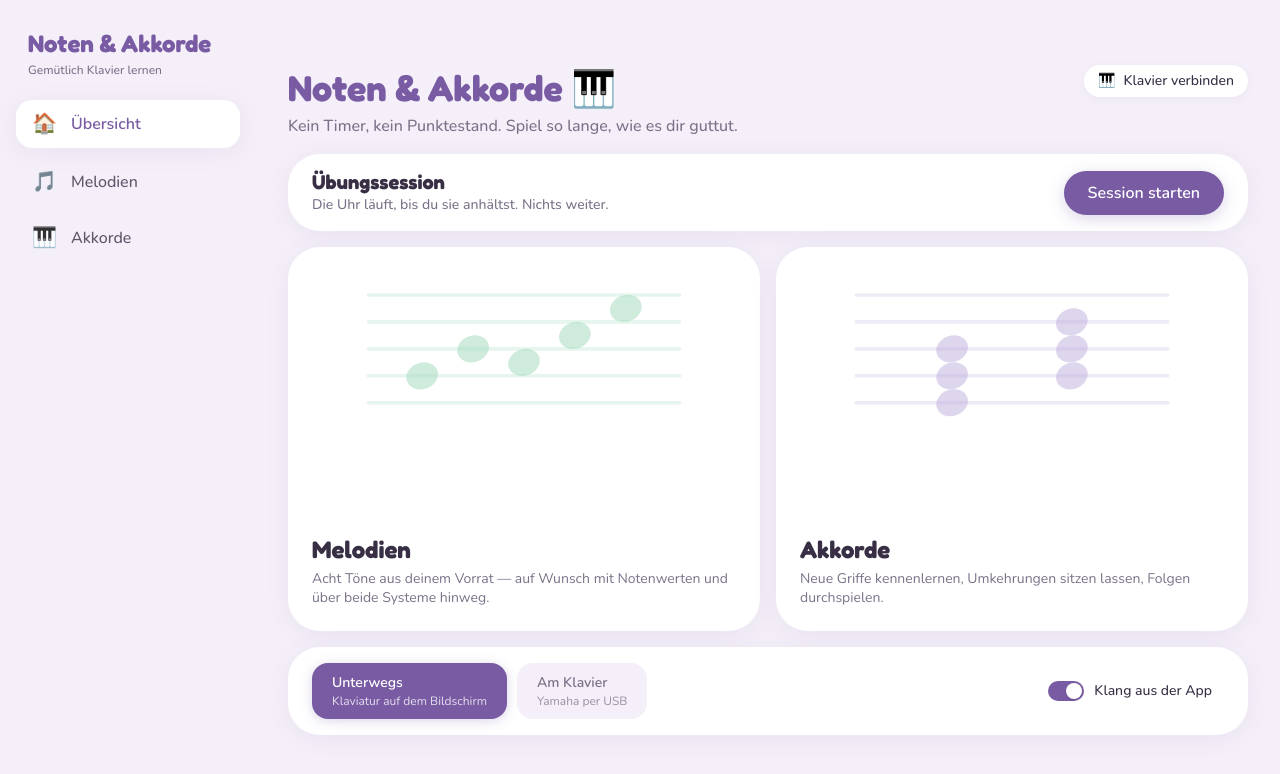
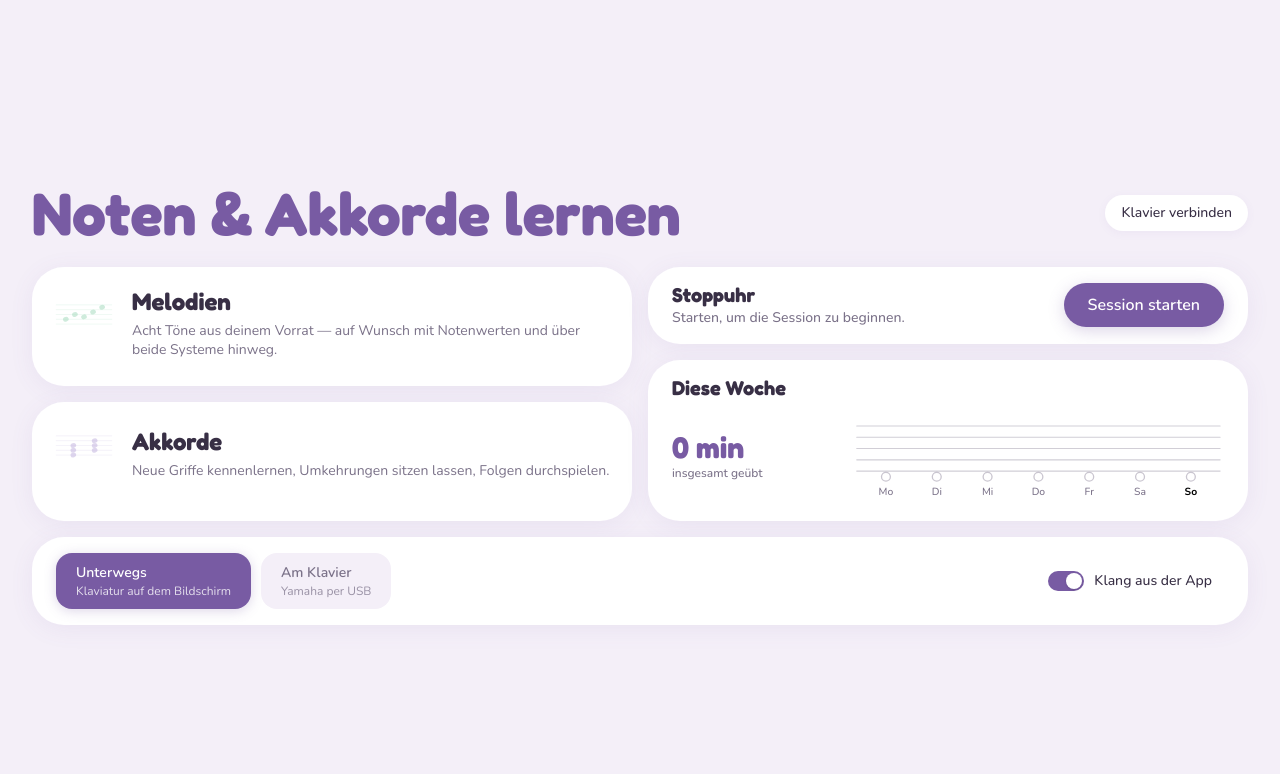
Before and after one commit to SleyAI/Piano-Noten-Lesen, a Next.js app: page / in a window 1280 px wide. Shown: the top 774 px of the page. Built offline with nearby package versions, Linux system fonts and the light colour scheme.

Commit message:
Add new design

```diff
--- a/app/layout.tsx
+++ b/app/layout.tsx
@@ -2,7 +2,6 @@ import type { Metadata, Viewport } from "next";
 import { Fredoka, Nunito } from "next/font/google";
 import "./globals.css";
 import { Wachhalter } from "@/components/ui/Wachhalter";
-import { Sidebar } from "@/components/ui/Sidebar";
 
 const nunito = Nunito({
   variable: "--font-nunito",
@@ -35,12 +34,9 @@ export const viewport: Viewport = {
 export default function RootLayout({ children }: LayoutProps<"/">) {
   return (
     <html lang="de" className={`${nunito.variable} ${fredoka.variable} h-full antialiased`}>
-      <body className="keine-auswahl flex h-full overflow-hidden bg-papier text-tinte">
+      <body className="keine-auswahl h-full overflow-hidden bg-papier text-tinte">
         <Wachhalter />
-        <Sidebar />
-        <div className="flex-1 h-full min-w-0 overflow-hidden flex flex-col">
-          {children}
-        </div>
+        {children}
       </body>
     </html>
   );
--- a/app/page.tsx
+++ b/app/page.tsx
@@ -4,6 +4,7 @@ import { SpielweiseWahl } from "@/components/ui/SpielweiseWahl";
 import { KniffligeStellen } from "@/components/ui/KniffligeStellen";
 import { Modusbild } from "@/components/ui/Modusbild";
 import { Karte } from "@/components/ui/Karte";
+import { WochenKarte } from "@/components/ui/Startkarten";
 
 const MODI = [
   {
@@ -23,43 +24,50 @@ const MODI = [
 ];
 
 /**
- * Die Startseite fokussiert sich ganz auf die Session, die beiden
- * Übungsmodi (Melodien & Akkorde) sowie die Einstellungen.
+ * Startseite:
+ * Links: kompakte Modi-Kacheln für „Melodien“ und „Akkorde“
+ * Rechts: Stoppuhr (Session starten) und Wochenstatistik auf Notenlinien
+ * Unten: Knifflige Stellen & Einstellungen
  */
 export default function Startseite() {
   return (
     <main className="flex h-full flex-col justify-center-safe gap-4 overflow-y-auto px-8 py-6">
-      <header className="flex shrink-0 items-start justify-between gap-4">
-        <div>
-          <h1 className="font-titel text-4xl leading-tight font-bold text-[#785BA3]">
-            Noten &amp; Akkorde 🎹
+      <header className="flex shrink-0 items-center justify-between gap-4">
+        <h1 className="font-titel text-5xl sm:text-6xl leading-tight font-bold text-[#785BA3]">
+          Noten &amp; Akkorde lernen
         </h1>
-          <p className="mt-1 text-tinte-leise font-medium">
-            Kein Timer, kein Punktestand. Spiel so lange, wie es dir guttut.
-          </p>
-        </div>
         <MidiStatus />
       </header>
 
-      <SessionBand className="shrink-0" />
-
-      <div className="grid max-h-[24rem] min-h-[9rem] flex-1 shrink-0 grid-cols-2 gap-4">
+      {/* 2-Spalten-Bereich: Links Melodien & Akkorde, rechts Stoppuhr & Statistik */}
+      <div className="grid grid-cols-1 lg:grid-cols-2 gap-4 shrink-0">
+        {/* Links: Melodien & Akkorde in kleineren, kompakten Containern */}
+        <div className="flex flex-col gap-4">
           {MODI.map((modus) => (
-          <Karte key={modus.href} href={modus.href} akzent={modus.akzent} className="p-6">
-            {/* Auf flachen Bildschirmen bliebe vom Bild nur ein Streifen —
-                dann traegt die Kachel lieber ihre Ueberschrift allein. */}
+            <Karte key={modus.href} href={modus.href} akzent={modus.akzent} className="p-5 flex-1">
+              <div className="flex items-center gap-4">
                 <Modusbild
                   bild={modus.bild}
-              className={`min-h-0 w-full flex-1 [@media(max-height:700px)]:hidden ${
+                  className={`w-16 h-16 shrink-0 ${
                     modus.akzent === "mint" ? "text-mint-tief" : "text-flieder-tief"
                   }`}
                 />
-            <h2 className="mt-3 shrink-0 font-titel text-2xl leading-tight font-bold text-tinte [@media(max-height:700px)]:mt-0">
+                <div className="min-w-0 flex-1">
+                  <h2 className="font-titel text-2xl leading-tight font-bold text-tinte">
                     {modus.titel}
                   </h2>
-            <p className="mt-1 shrink-0 text-sm leading-snug text-tinte-leise">{modus.text}</p>
+                  <p className="mt-1 text-sm leading-snug text-tinte-leise">{modus.text}</p>
+                </div>
+              </div>
             </Karte>
           ))}
+        </div>
+
+        {/* Rechts: Stoppuhr & Statistik */}
+        <div className="flex flex-col gap-4">
+          <SessionBand />
+          <WochenKarte />
+        </div>
       </div>
 
       <KniffligeStellen className="shrink-0" />
--- a/components/ui/MidiStatus.tsx
+++ b/components/ui/MidiStatus.tsx
@@ -3,7 +3,7 @@
 /**
  * Unaufdringlicher Verbindungsstatus des E-Pianos im Header.
  *
- * Ein Piano-Icon 🎹 und ein kurzer Text als sauberes Pill-Badge ohne Statuspunkte.
+ * Kurzer Text als sauberes Pill-Badge ohne Statuspunkte oder Emojis.
  * Nur wenn tatsächlich etwas zu tun ist, wird daraus ein interaktiver Knopf.
  */
 
@@ -15,16 +15,9 @@ export function MidiStatus({ className }: { className?: string }) {
 
   const { text, aktion, titel } = beschreibe(zustand);
 
-  const inhalt = (
-    <>
-      <span aria-hidden className="text-sm">
-        🎹
-      </span>
-      <span className="text-sm font-medium">{text}</span>
-    </>
-  );
+  const inhalt = <span className="text-sm font-medium">{text}</span>;
 
-  const gemeinsam = `flex items-center gap-2 rounded-full px-3.5 py-1.5 bg-white shadow-[0_2px_10px_rgba(120,91,163,0.06)] text-tinte ${className ?? ""}`;
+  const gemeinsam = `flex items-center gap-2 rounded-full px-4 py-2 bg-white shadow-[0_2px_10px_rgba(120,91,163,0.06)] text-tinte ${className ?? ""}`;
 
   if (aktion) {
     return (
--- a/components/ui/SessionBand.tsx
+++ b/components/ui/SessionBand.tsx
@@ -52,11 +52,11 @@ export function SessionBand({ className }: { className?: string }) {
             </>
           ) : (
             <>
-              <Kartentitel>Übungssession</Kartentitel>
+              <Kartentitel>Stoppuhr</Kartentitel>
               <p className="text-sm text-tinte-leise font-medium">
                 {heute > 0
-                  ? `Heute schon ${dauerText(heute)}. Noch eine Runde?`
-                  : "Die Uhr läuft, bis du sie anhältst. Nichts weiter."}
+                  ? `Heute schon ${dauerText(heute)} geübt.`
+                  : "Starten, um die Session zu beginnen."}
               </p>
             </>
           )}
@@ -117,11 +117,8 @@ export function Sessionuhr() {
       type="button"
       onClick={beende}
       title="Session beenden"
-      className="flex items-center gap-1.5 rounded-full bg-white px-3.5 py-1.5 text-sm font-medium text-[#785BA3] shadow-[0_2px_10px_rgba(120,91,163,0.08)] transition-colors hover:bg-[#EADCF5]"
+      className="flex items-center rounded-full bg-white px-3.5 py-1.5 text-sm font-medium text-[#785BA3] shadow-[0_2px_10px_rgba(120,91,163,0.08)] transition-colors hover:bg-[#EADCF5]"
     >
-      <span aria-hidden className="text-xs">
-        ⏱
-      </span>
       <span className="tabular-nums font-semibold">{uhrzeitText(laufend)}</span>
     </button>
   );
--- a/components/ui/Sidebar.tsx
+++ /dev/null
@@ -1,71 +0,0 @@
-"use client";
-
-import Link from "next/link";
-import { usePathname } from "next/navigation";
-
-interface NavItem {
-  href: string;
-  label: string;
-  icon: string;
-}
-
-const NAV_ITEMS: NavItem[] = [
-  {
-    href: "/",
-    label: "Übersicht",
-    icon: "🏠",
-  },
-  {
-    href: "/melodien",
-    label: "Melodien",
-    icon: "🎵",
-  },
-  {
-    href: "/akkorde",
-    label: "Akkorde",
-    icon: "🎹",
-  },
-];
-
-export function Sidebar() {
-  const pathname = usePathname();
-
-  return (
-    <aside className="flex h-full w-56 lg:w-64 shrink-0 flex-col p-4 select-none">
-      <div className="px-3 py-3 mb-3">
-        <h2 className="font-titel text-2xl font-bold text-[#785BA3]">
-          Noten &amp; Akkorde
-        </h2>
-        <p className="text-xs text-tinte-leise font-medium mt-0.5">
-          Gemütlich Klavier lernen
-        </p>
-      </div>
-
-      <nav className="flex flex-col gap-2">
-        {NAV_ITEMS.map((item) => {
-          const aktiv =
-            item.href === "/"
-              ? pathname === "/"
-              : pathname.startsWith(item.href);
-
-          return (
-            <Link
-              key={item.href}
-              href={item.href}
-              className={`flex items-center gap-3.5 px-4 py-3 rounded-2xl transition-all duration-200 ${
-                aktiv
-                  ? "bg-white text-[#785BA3] shadow-[0_4px_24px_rgba(120,91,163,0.08)] font-semibold -translate-y-0.5"
-                  : "text-tinte/80 hover:bg-white/50 hover:text-tinte font-medium"
-              }`}
-            >
-              <span className="text-xl leading-none" aria-hidden>
-                {item.icon}
-              </span>
-              <span className="text-base">{item.label}</span>
-            </Link>
-          );
-        })}
-      </nav>
-    </aside>
-  );
-}
--- a/components/ui/Startkarten.tsx
+++ b/components/ui/Startkarten.tsx
@@ -17,13 +17,13 @@ import { useHydriert } from "@/lib/store/hydriert";
 import { Karte, Kartentitel } from "./Karte";
 import { Wochenlinie } from "./Wochenlinie";
 
-export function WochenKarte() {
+export function WochenKarte({ className }: { className?: string } = {}) {
   const hydriert = useHydriert();
   const tage = useUebungszeit((z) => z.tage);
   const beginn = useUebungszeit((z) => z.beginn);
   const jetzt = useSekundentakt(beginn !== null);
 
-  if (!hydriert) return <div className="h-36 rounded-[1.75rem] bg-white/60" />;
+  if (!hydriert) return <div className={`h-36 rounded-[2rem] bg-white ${className ?? ""}`} />;
 
   // Die laufende Session zaehlt beim heutigen Tag mit, damit die Notenkoepfe
   // waehrend des Uebens steigen statt erst hinterher.
@@ -35,14 +35,14 @@ export function WochenKarte() {
   const amStueck = serie(tage, jetzt);
 
   return (
-    <Karte href="/statistik" akzent="pfirsich" className="px-5 py-3.5">
+    <Karte href="/statistik" akzent="flieder" className={`px-6 py-4 ${className ?? ""}`}>
       <Kartentitel>Diese Woche</Kartentitel>
-      <div className="mt-1 flex min-h-0 flex-1 items-center gap-5">
+      <div className="mt-2 flex min-h-0 flex-1 items-center justify-between gap-6">
         <div className="shrink-0">
-          <p className="font-titel text-3xl leading-none font-bold text-tinte">
+          <p className="font-titel text-3xl leading-none font-bold text-[#785BA3]">
             {kurzeDauer(gesamt)}
           </p>
-          <p className="mt-1 text-xs leading-tight text-tinte-leise">
+          <p className="mt-1 text-xs leading-tight text-tinte-leise font-medium">
             insgesamt geübt
             {amStueck > 1 ? (
               <>
@@ -52,7 +52,7 @@ export function WochenKarte() {
             ) : null}
           </p>
         </div>
-        <div className="flex h-24 min-w-0 flex-1 justify-center">
+        <div className="flex h-24 min-w-0 flex-1 justify-center sm:justify-end">
           <Wochenlinie tage={woche} />
         </div>
       </div>
--- a/components/ui/Wochenlinie.tsx
+++ b/components/ui/Wochenlinie.tsx
@@ -76,7 +76,7 @@ export function Wochenlinie({ tage }: { tage: readonly Tageseintrag[] }) {
         const mitte = 8 + i * SPALTE + SPALTE / 2;
         const pos = position(tag.sekunden, hoechst);
         const istHeute = tag.schluessel === heute;
-        const farbe = istHeute ? "var(--color-pfirsich-tief)" : "var(--color-tinte)";
+        const farbe = istHeute ? "var(--color-lavendel)" : "var(--color-tinte)";
 
         return (
           <g key={tag.schluessel}>
@@ -102,9 +102,9 @@ export function Wochenlinie({ tage }: { tage: readonly Tageseintrag[] }) {
               x={mitte}
               y={HOEHE - 11}
               textAnchor="middle"
-              fill={istHeute ? "var(--color-tinte)" : "var(--color-tinte-leise)"}
+              fill={istHeute ? "var(--color-lavendel)" : "var(--color-tinte-leise)"}
               fontSize={11}
-              fontWeight={istHeute ? 700 : 400}
+              fontWeight={istHeute ? 700 : 500}
             >
               {wochentagKurz(tag.datum)}
             </text>
```
Lines whose indentation alone changed are shown as unchanged.
